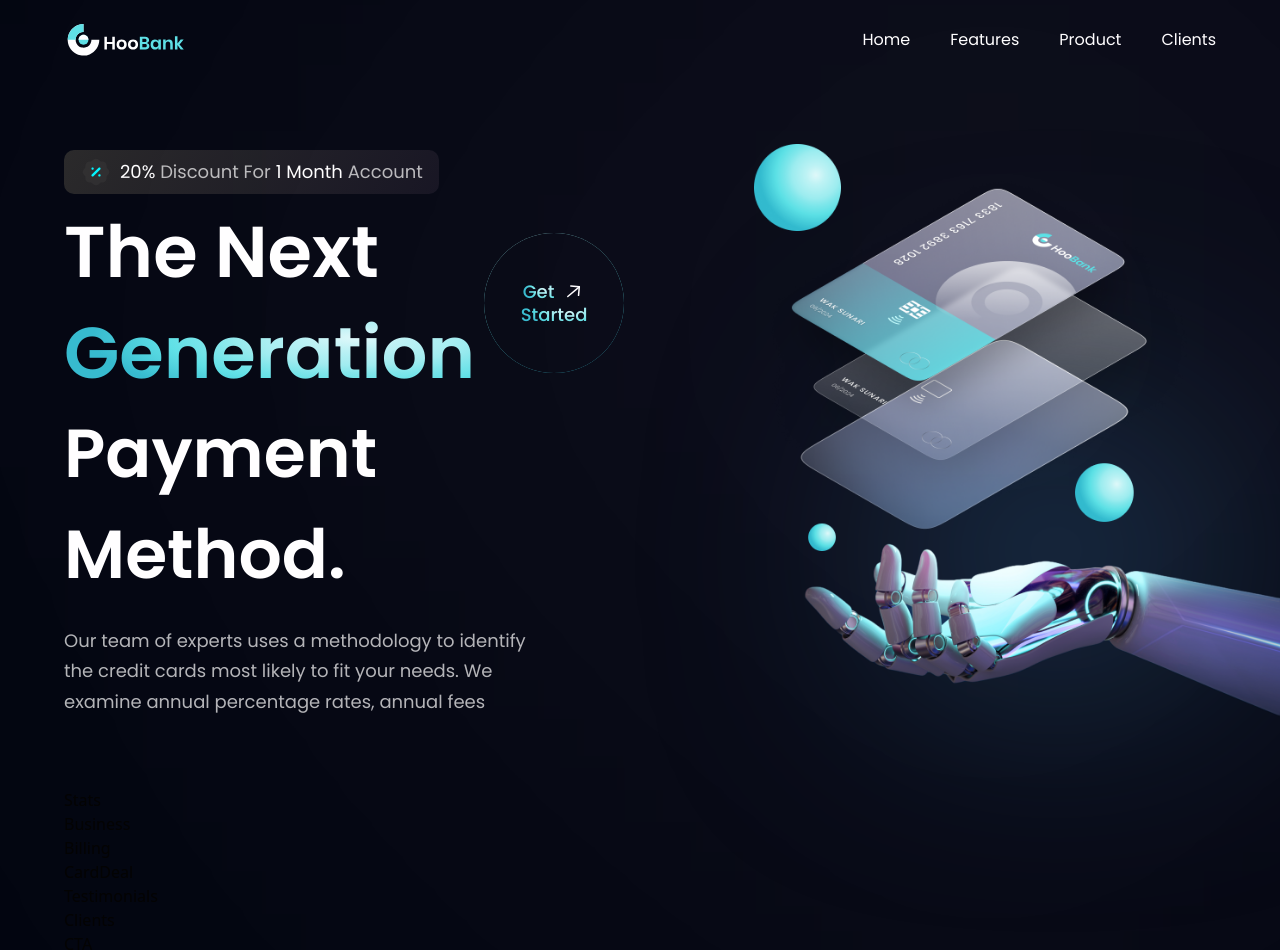
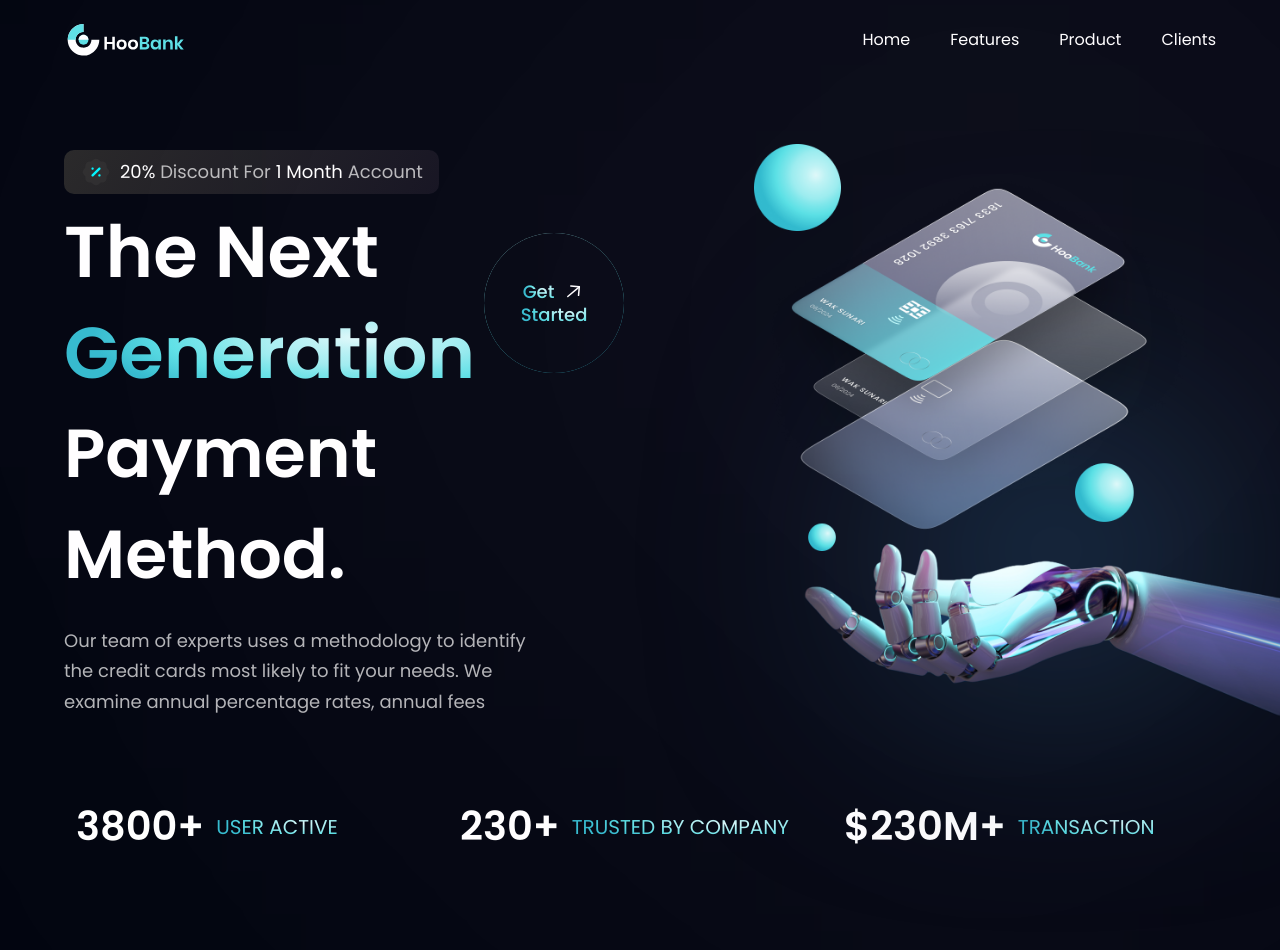
Before and after one commit to alexramosca/business, a React (Vite) app in the folder business/: page / in a window 1280 px wide. Shown: the top 950 px of the page. Built offline with nearby package versions, Linux system fonts and the light colour scheme.

Commit message:
designed stats component

```diff
--- a/business/src/components/Stats.jsx
+++ b/business/src/components/Stats.jsx
@@ -1,9 +1,18 @@
 import React from 'react'
+import {stats} from '../constants'
+import styles from '../styles'
 
-function Stats() {
-  return (
-    <div>Stats</div>
+const Stats = () => (
+    <section className={`${styles.flexCenter} flex-row flex-wrap sm:mb-20 mb-6` }>
+      {stats.map((stat, index)=>(
+        <div key={stats.id} className={`flex-1 flex justify-start items-center flex-row m-3`}>
+          <h4 className='font-poppins font-semibold xs:text-[40px] text-[30px] xs:leading-[53px] leading-[43px] text-white'>{stat.value}</h4>
+          <p className='font-poppins font-normal xs:text-[20px] text-[15px] xs:leading-[26px] leading-[21px] text-gradient uppercase ml-3'>{stat.title}</p>
+
+        </div>
+      ))}
+    </section>
   )
-}
+
 
 export default Stats
```
